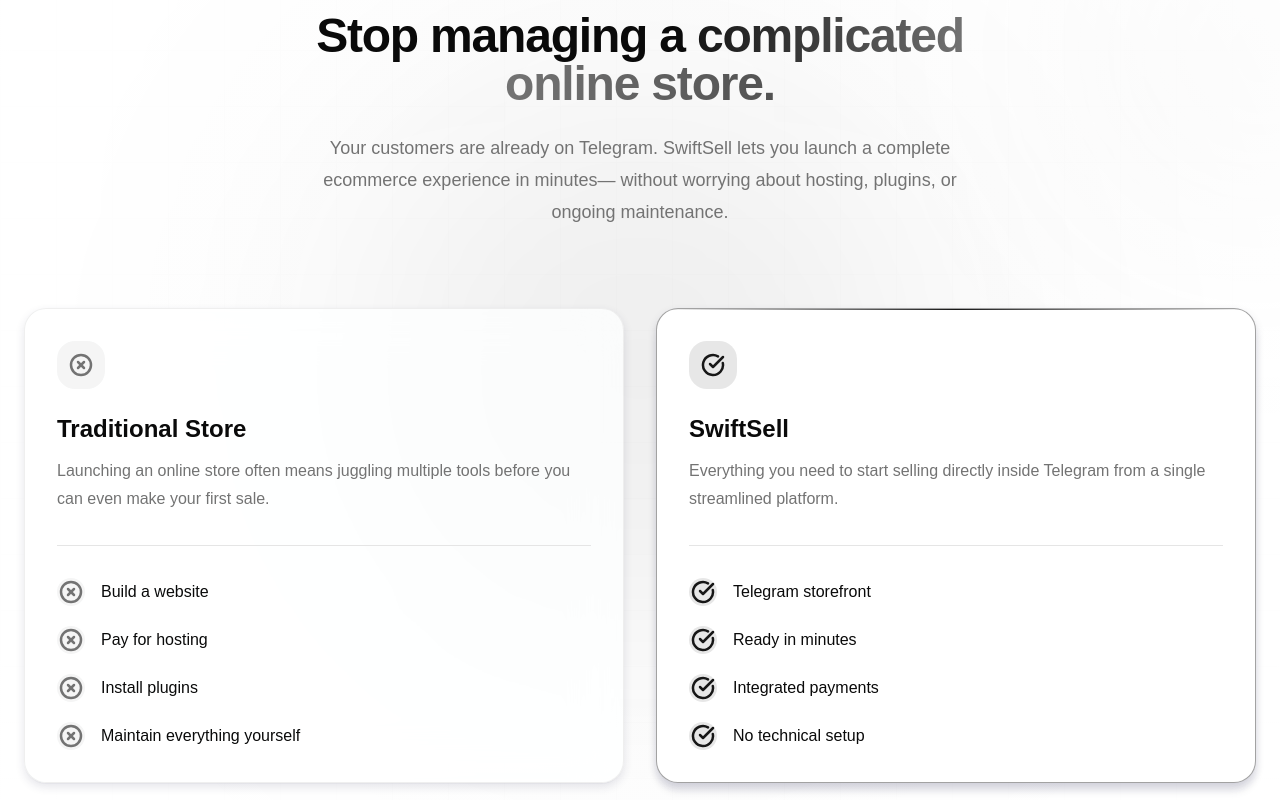
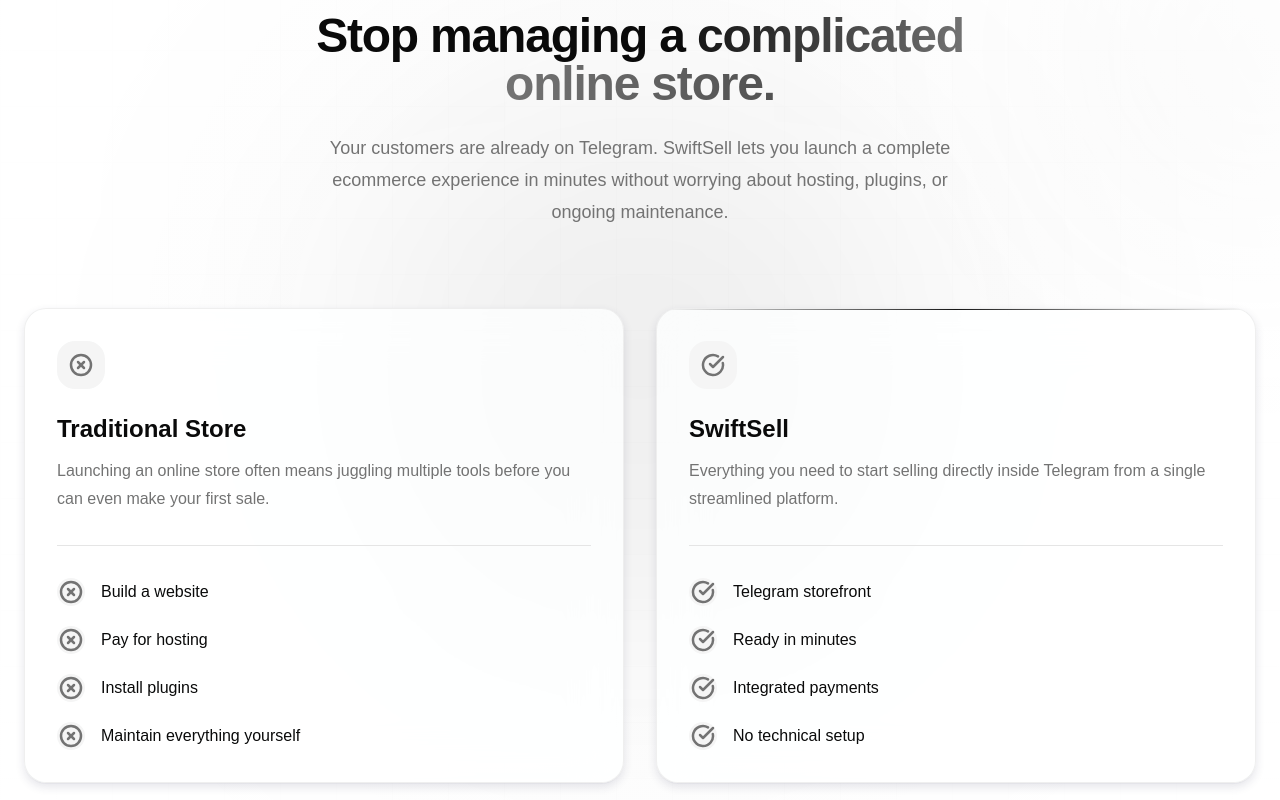
Before and after one commit to dtechbro/swiftsell, a React (Vite) app: page / in a window 1280 px wide. Shown: the part 3060-3860 px from the top of the page. Built offline with nearby package versions, Linux system fonts and the light colour scheme.

Commit message:
Fixed landing page bugs

```diff
--- a/src/components/sections/WhyChooseUs.tsx
+++ b/src/components/sections/WhyChooseUs.tsx
@@ -128,10 +128,7 @@
               text-muted-foreground
             "
           >
-            Your customers are already on Telegram. SwiftSell lets
-            you launch a complete ecommerce experience in minutes—
-            without worrying about hosting, plugins, or ongoing
-            maintenance.
+            Your customers are already on Telegram. SwiftSell lets you launch a complete ecommerce experience in minutes without worrying about hosting, plugins, or ongoing maintenance.
           </p>
         </div>
 
--- a/src/components/sections/why-choose-us/ComparisonCard.tsx
+++ b/src/components/sections/why-choose-us/ComparisonCard.tsx
@@ -34,7 +34,7 @@
         hover:-translate-y-1
         ${
           highlight
-            ? "border-primary/40 bg-card shadow-xl"
+            ? "border-border/60 bg-card/70 shadow-sm"
             : "border-border/60 bg-card/70 shadow-sm"
         }
       `}
@@ -54,7 +54,7 @@
           group-hover:opacity-100
           ${
             highlight
-              ? "bg-primary/20"
+              ? "bg-chart-2/10"
               : "bg-chart-2/10"
           }
         `}
@@ -88,7 +88,7 @@
             p-3
             ${
               highlight
-                ? "bg-primary/10 text-primary"
+                ? "bg-muted text-muted-foreground"
                 : "bg-muted text-muted-foreground"
             }
           `}
@@ -130,7 +130,7 @@
                   rounded-full
                   ${
                     highlight
-                      ? "bg-primary/10 text-primary"
+                      ? "bg-muted text-muted-foreground"
                       : "bg-muted text-muted-foreground"
                   }
                 `}
```
